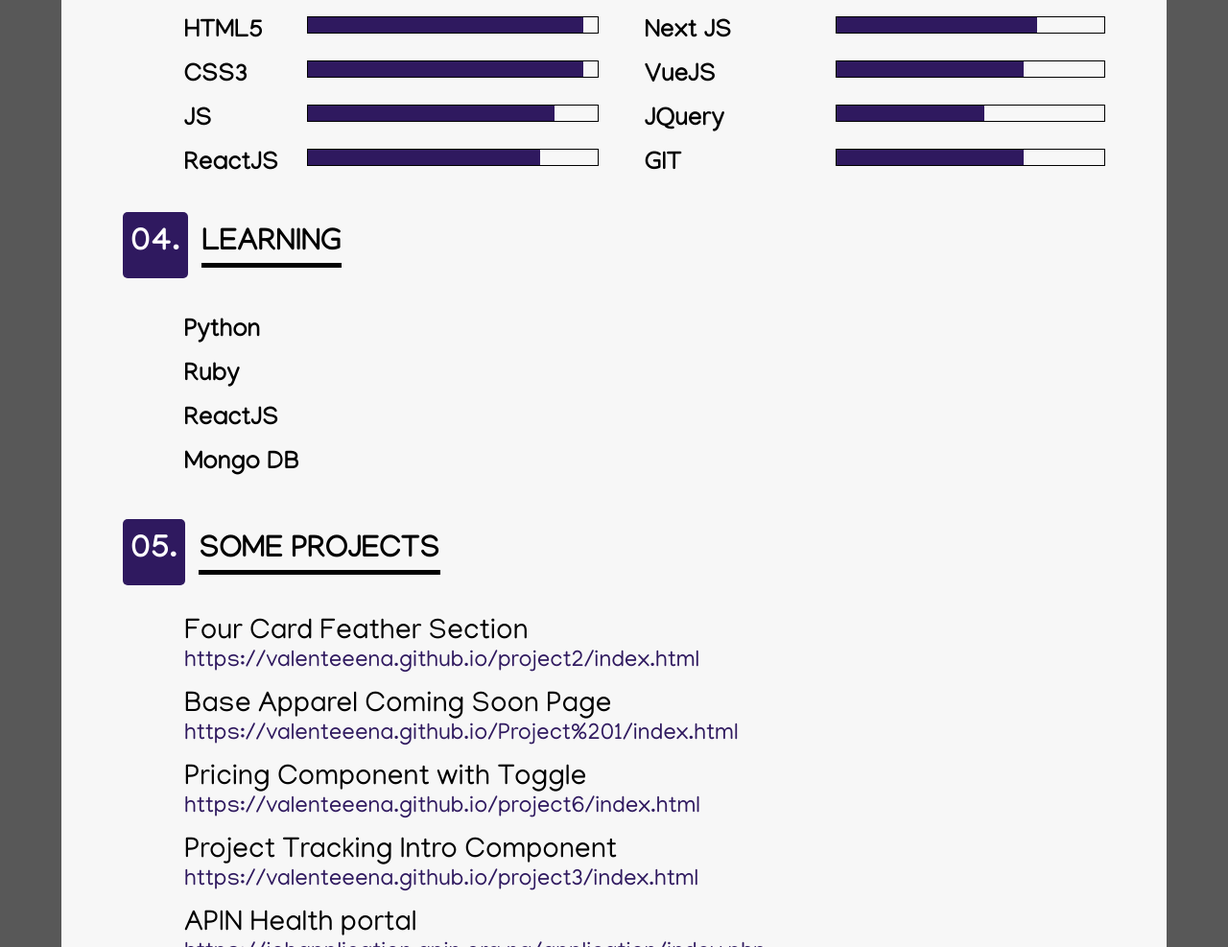
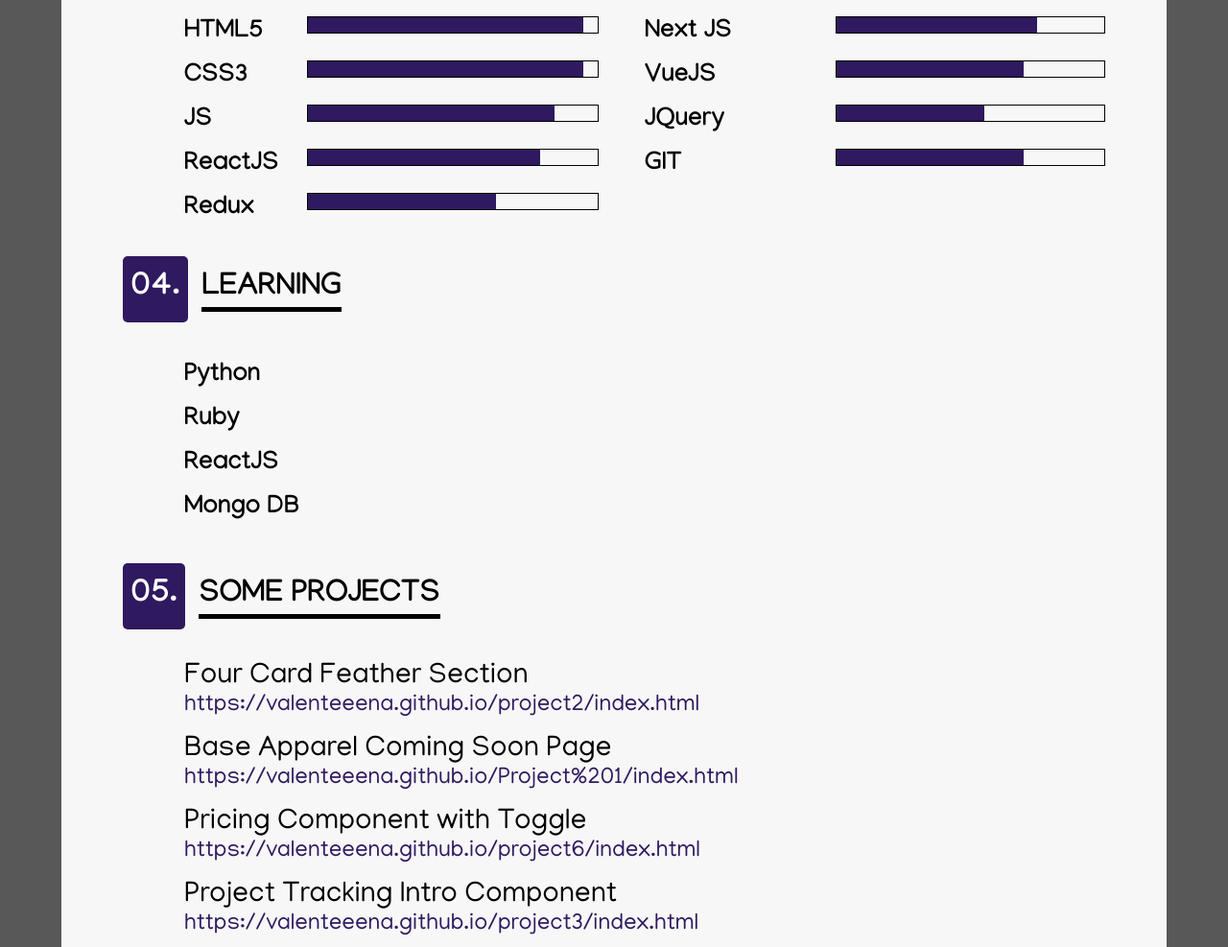
Before and after one commit to Valenteeena/HNG-Stage-2-Task, a plain HTML site: page index.html in a window 1280 px wide. Shown: the part 2282-3269 px from the top of the page at 96% size. Drawn offline with Linux system fonts and the light colour scheme.

Commit message:
Added redux

```diff
--- a/index.html
+++ b/index.html
@@ -159,6 +159,12 @@
                         <div class="skill react"></div>
                     </div>
                 </div>
+                <div>
+                    <h4>Redux</h4>
+                    <div class="sk-dv">
+                        <div class="skill redux"></div>
+                    </div>
+                </div>
             </div>
             <div class="skills-dv2">
                 <div>
--- a/style.css
+++ b/style.css
@@ -234,6 +234,9 @@ header h4 > span {
 }
 .jquery {
   width: 55%;
+}
+.redux {
+  width: 65%;
 }
 .git {
   width: 70%;
```
